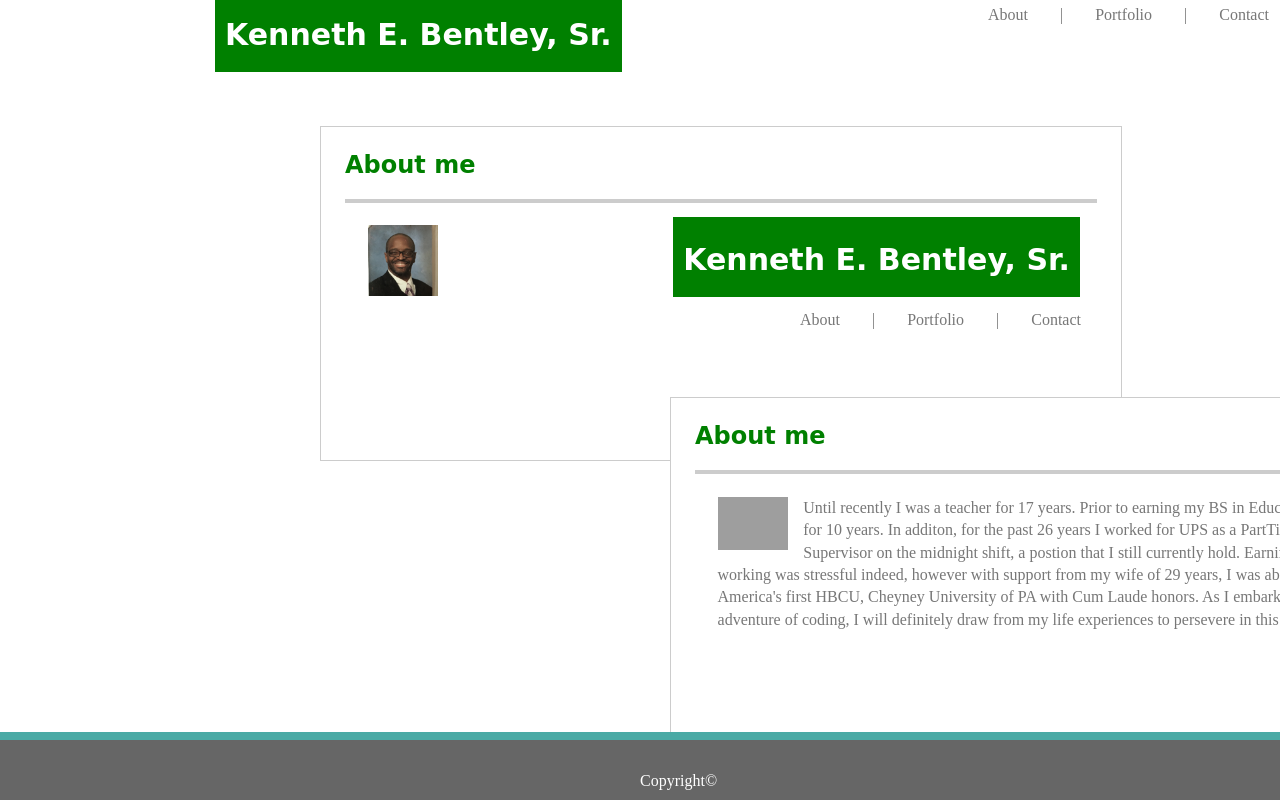
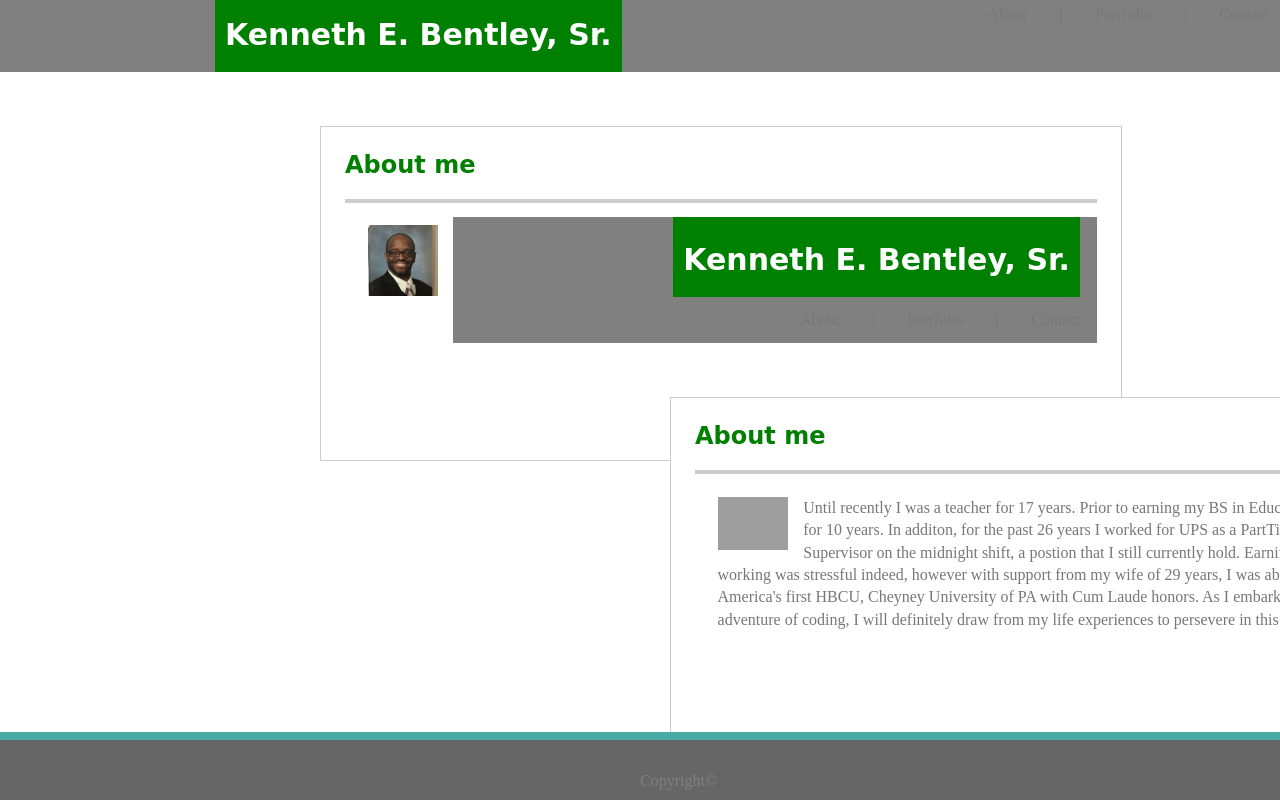
Before and after one commit to kbentley7/myupdatedportfoliokb1, a plain HTML site: page index.html in a window 1280 px wide. Shown: the top 800 px of the page. Drawn offline with Linux system fonts and the light colour scheme; files that its build step writes are made by us from their sources; grey boxes are pictures that could not be loaded.

Commit message:
edited styles.css

```diff
--- a/assets/style.css
+++ b/assets/style.css
@@ -28,7 +28,7 @@ footer {
   left: 0;
   bottom: 0;
   width: 100%;
-  color: white;
+  color:grey;
   height: 60px;
   padding-top: 10x;
 }
@@ -51,7 +51,7 @@ ul {
   margin-top: -8px;
   padding: 0;
   overflow: hidden;
-  background-color: grey#ffffff;
+  background-color:grey;
 }
 
 li h1 {
```
